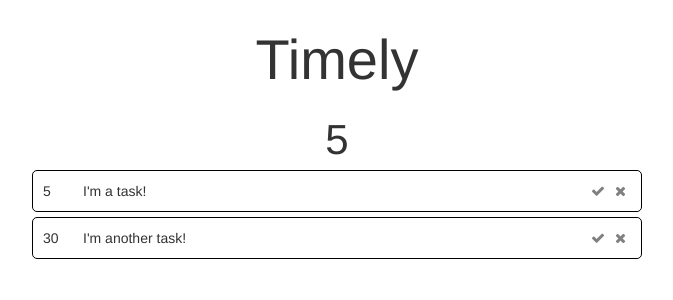
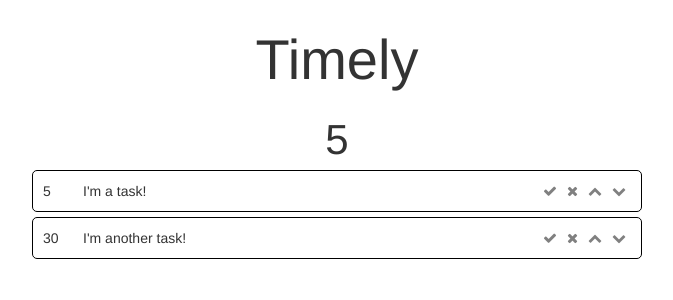
Before and after one commit to czhao39/epochs, a React app: page / in a window 1280 px wide. Shown: the top 300 px of the page, without its empty margins (303-976 px from the left). Built offline with nearby package versions, Linux system fonts and the light colour scheme.

Commit message:
allow task reordering

```diff
--- /dev/null
+++ b/src/actions/moveTask.js
@@ -0,0 +1,16 @@
+export const MOVE_TASK = "MOVE_TASK";
+
+/**
+ * Move a task's position in the task list
+ *
+ * @param {number} index Index of the task
+ * @param {number} newIndex
+ * @return {object}
+ */
+export function moveTask(index, newIndex) {
+    return {
+        type: MOVE_TASK,
+        index,
+        newIndex,
+    };
+}
--- a/src/components/TaskItem.js
+++ b/src/components/TaskItem.js
@@ -4,7 +4,7 @@ import PropTypes from "prop-types";
 import "../styles/TaskItem.scss";
 
 
-const TaskItem = ({ index, name, timeRemaining, setTimeRemaining, finishTask }) => {
+const TaskItem = ({ index, name, timeRemaining, setTimeRemaining, moveTask, finishTask }) => {
     return (
         <div className="task-item">
             <div className="task-item-time-remaining">{timeRemaining}</div>
@@ -18,6 +18,14 @@ const TaskItem = ({ index, name, timeRemaining, setTimeRemaining, finishTask })
                     className="cancel-button fa fa-close"
                     onClick={() => finishTask(index, false)}
                 />
+                <i
+                    className="move-button fa fa-chevron-up"
+                    onClick={() => moveTask(index, index-1)}
+                />
+                <i
+                    className="move-button fa fa-chevron-down"
+                    onClick={() => moveTask(index, index+1)}
+                />
             </div>
         </div>
     );
@@ -29,6 +37,7 @@ TaskItem.propTypes = {
     // TODO: change timeRemaining to some kind of time object?
     timeRemaining: PropTypes.number.isRequired,
     setTimeRemaining: PropTypes.func.isRequired,
+    moveTask: PropTypes.func.isRequired,
     finishTask: PropTypes.func.isRequired,
 };
 
--- a/src/components/TaskList.js
+++ b/src/components/TaskList.js
@@ -17,6 +17,7 @@ class TaskList extends PureComponent {
                                 name={task.name}
                                 timeRemaining={task.timeRemaining}
                                 setTimeRemaining={this.props.setTimeRemaining}
+                                moveTask={this.props.moveTask}
                                 finishTask={this.props.finishTask}
                             />
                         );
@@ -30,6 +31,7 @@ class TaskList extends PureComponent {
 TaskList.propTypes = {
     tasks: PropTypes.arrayOf(PropTypes.object).isRequired,
     setTimeRemaining: PropTypes.func.isRequired,
+    moveTask: PropTypes.func.isRequired,
     finishTask: PropTypes.func.isRequired,
 };
 
--- a/src/containers/TaskListContainer.js
+++ b/src/containers/TaskListContainer.js
@@ -3,13 +3,14 @@ import { connect } from "react-redux";
 
 import TaskList from "../components/TaskList";
 import { setTimeRemaining } from "../actions/setTimeRemaining";
+import { moveTask } from "../actions/moveTask";
 import { finishTask } from "../actions/finishTask";
 
 @connect(function(state) {
     return {
         tasks: state.tasks,
     };
-}, { setTimeRemaining, finishTask })
+}, { setTimeRemaining, moveTask, finishTask })
 export default class TaskListContainer extends Component {
 
     componentDidMount() {
@@ -29,6 +30,7 @@ export default class TaskListContainer extends Component {
             <TaskList
                 tasks={this.props.tasks}
                 setTimeRemaining={this.props.setTimeRemaining}
+                moveTask={this.props.moveTask}
                 finishTask={this.props.finishTask}
             />
         );
--- a/src/reducers/tasksReducer.js
+++ b/src/reducers/tasksReducer.js
@@ -1,4 +1,5 @@
 import { SET_TIME_REMAINING } from "../actions/setTimeRemaining";
+import { MOVE_TASK } from "../actions/moveTask";
 import { FINISH_TASK } from "../actions/finishTask";
 
 
@@ -16,6 +17,10 @@ export default function tasks(state, action) {
             newState = [ ...state ];
             newState[action.index].timeRemaining = action.time;
             return newState;
+        case MOVE_TASK:
+            newState = [ ...state ];
+            newState.splice(action.newIndex, 0, newState.splice(action.index, 1)[0]);
+            return newState;
         case FINISH_TASK:
             newState = state.filter((item, index) => index !== action.index);
             return newState;
--- a/src/styles/TaskItem.scss
+++ b/src/styles/TaskItem.scss
@@ -31,4 +31,8 @@
     .cancel-button:hover {
         color: red;
     }
+
+    .move-button:hover {
+        color: blue;
+    }
 }
```
